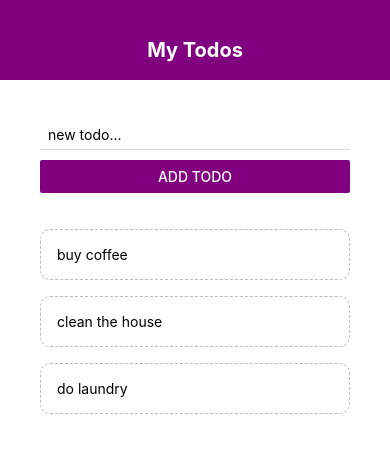
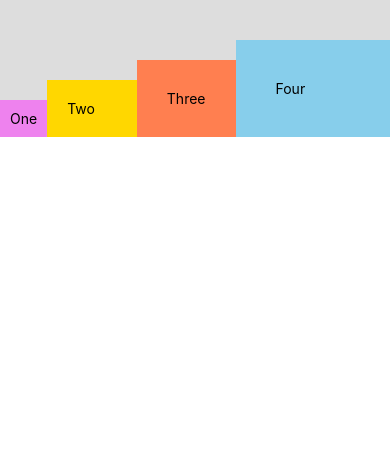
Before and after one commit to Sidhra93/react-native-todo-app, a React Native app: screen / in a window 390 px wide. Shown: the top 452 px of the page. Built offline with nearby package versions, Linux system fonts and the light colour scheme.

Commit message:
Test flexbox properties

```diff
--- a/App.js
+++ b/App.js
@@ -3,6 +3,7 @@
 import Header from './components/Header'
 import TodoItem from './components/TodoItem'
 import AddTodo from './components/AddTodo'
+import Sandbox from './components/Sandbox'
 
 export default function App() {
     const [ todos, setTodos ] = useState([
@@ -33,25 +34,26 @@
     }
 
     return (
-        <TouchableWithoutFeedback onPress={ () => {
-            Keyboard.dismiss()
-            console.log('dismissed keyboard')
-         } }>
-            <View style={styles.container}>
-                <Header />
-                <View style={styles.content}>
-                    <AddTodo submitHandler={ submitHandler } />
-                    <View style={styles.list}>
-                        <FlatList
-                            data={ todos }
-                            renderItem={ ({item}) => (
-                                <TodoItem item={ item } pressHandler={ pressHandler } />
-                            ) }
-                        />
-                    </View>
-                </View>
-            </View>
-        </TouchableWithoutFeedback>
+        // <TouchableWithoutFeedback onPress={ () => {
+        //     Keyboard.dismiss()
+        //     console.log('dismissed keyboard')
+        //  } }>
+        //     <View style={styles.container}>
+        //         <Header />
+        //         <View style={styles.content}>
+        //             <AddTodo submitHandler={ submitHandler } />
+        //             <View style={styles.list}>
+        //                 <FlatList
+        //                     data={ todos }
+        //                     renderItem={ ({item}) => (
+        //                         <TodoItem item={ item } pressHandler={ pressHandler } />
+        //                     ) }
+        //                 />
+        //             </View>
+        //         </View>
+        //     </View>
+        // </TouchableWithoutFeedback>
+        <Sandbox />
     );
 }
 
--- /dev/null
+++ b/components/Sandbox.js
@@ -0,0 +1,44 @@
+import React from 'react'
+import { StyleSheet, View, Text } from 'react-native'
+
+export default function Sandbox() {
+    return (
+        <View style={ styles.container }>
+            <Text style={ styles.boxOne }>One</Text>
+            <Text style={ styles.boxTwo }>Two</Text>
+            <Text style={ styles.boxThree }>Three</Text>
+            <Text style={ styles.boxFour }>Four</Text>
+        </View>
+    )
+}
+
+const styles = StyleSheet.create({
+    container: {
+        // flex: 1,
+        flexDirection: 'row',
+        justifyContent: 'space-around',
+        alignItems: 'flex-end',
+        paddingTop: 40,
+        backgroundColor: '#ddd'
+    },
+    boxOne: {
+        flex: 1,
+        backgroundColor: 'violet',
+        padding: 10
+    },
+    boxTwo: {
+        flex: 2,
+        backgroundColor: 'gold',
+        padding: 20
+    },
+    boxThree: {
+        flex: 1,
+        backgroundColor: 'coral',
+        padding: 30
+    },
+    boxFour: {
+        flex: 3,
+        backgroundColor: 'skyblue',
+        padding: 40
+    }
+})
```
